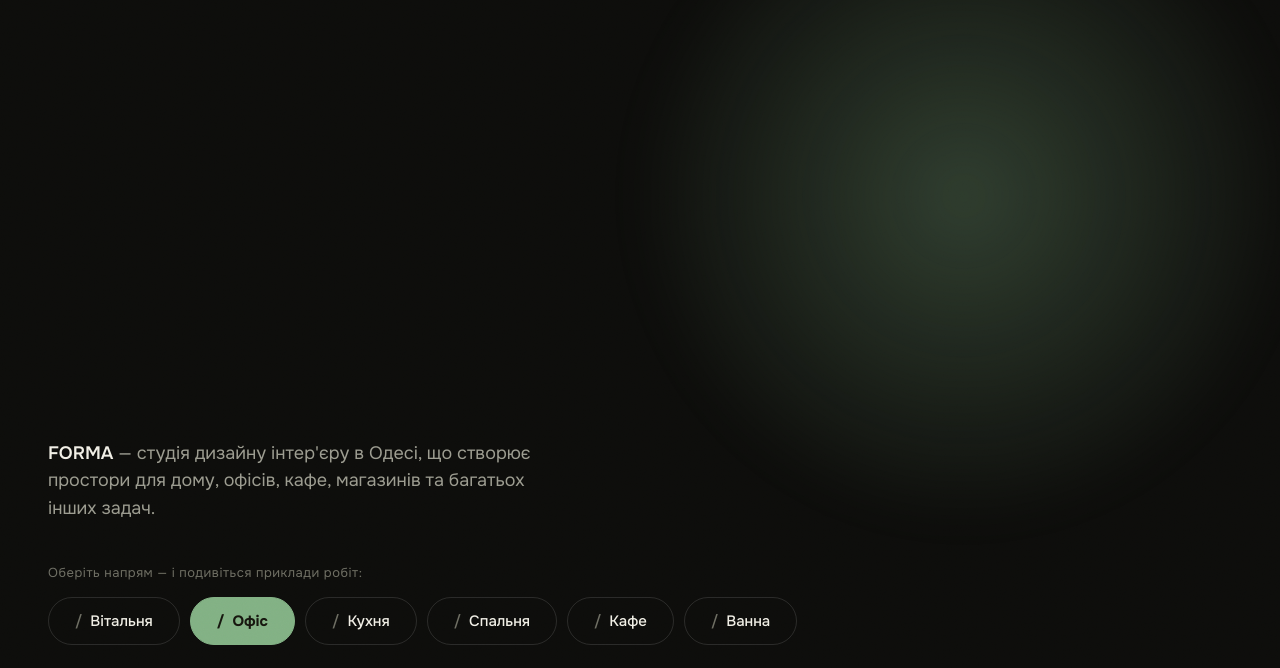
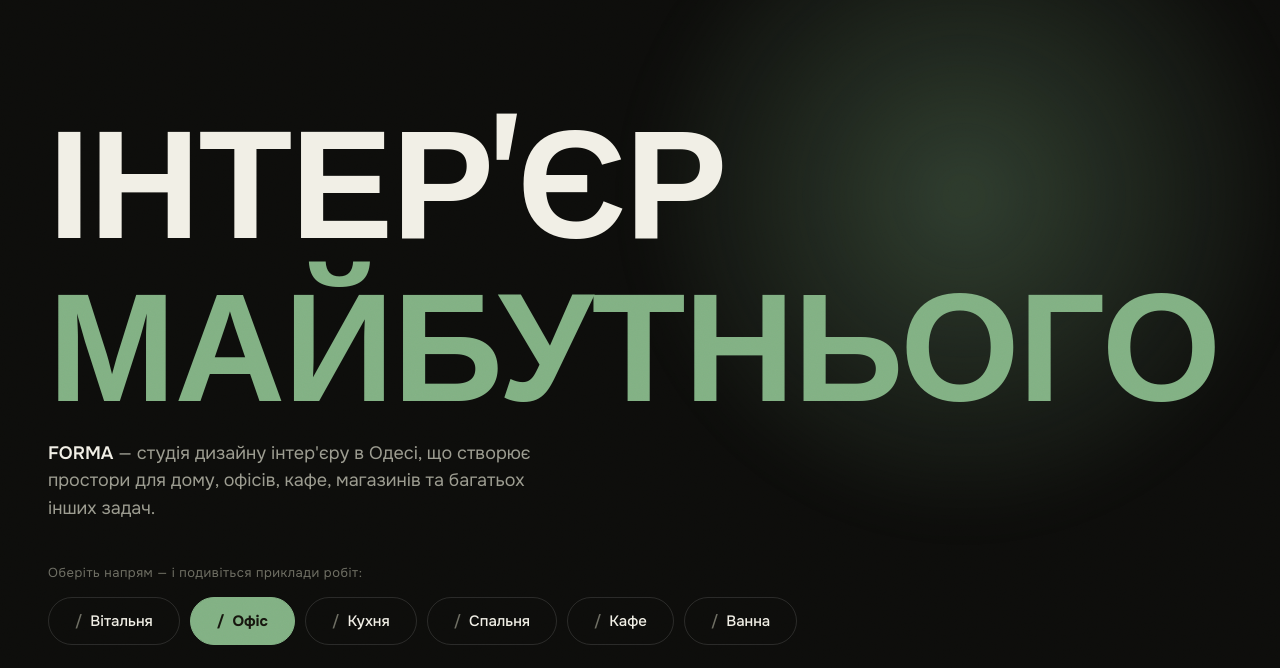
Before and after one commit to Arina-M/interior-studio, a plain HTML site: page index.html in a window 1280 px wide. Shown: the part 80-748 px from the top of the page. Drawn offline with nearby package versions, Linux system fonts and the light colour scheme; grey boxes are pictures that could not be loaded.

Commit message:
h1 visible

```diff
--- a/css/styles.css
+++ b/css/styles.css
@@ -266,7 +266,7 @@ header.is-scrolled .site-navigation {
   overflow: hidden;
 }
 .hero h1 .hero-line span {
-  display: inline-block;
+  /* display: inline-block; */
   transform: skewX(-8deg) translateY(105%);
   transition: 1s var(--ease-out);
 }
```
